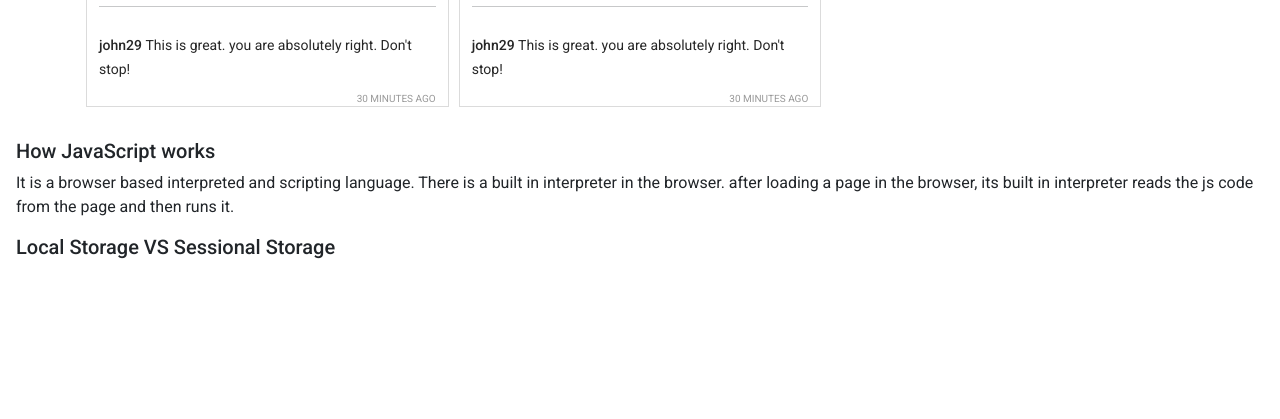
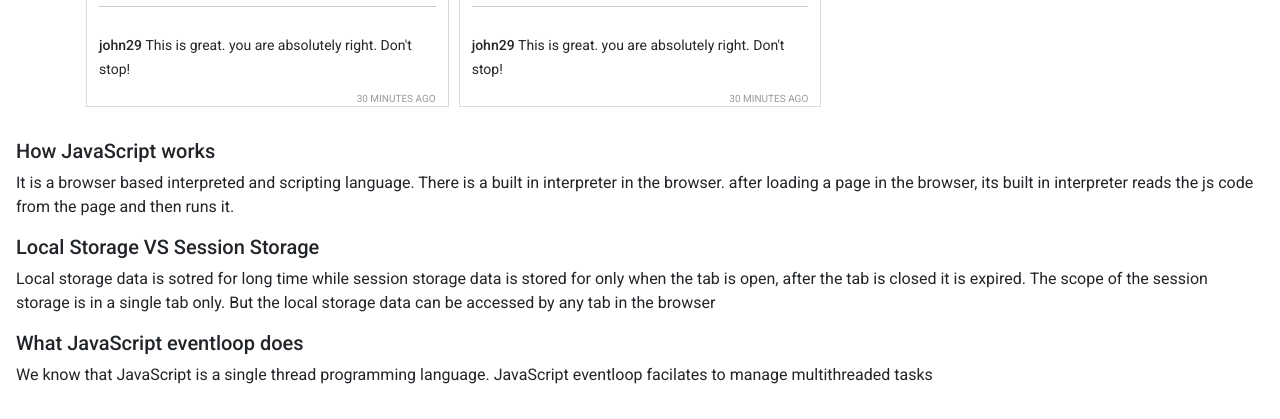
Before and after one commit to salaamah/insta-shohor, a plain HTML site: page index.html in a window 1280 px wide. Shown: the part 1425-1844 px from the top of the page. Before the commit the page ends 1716 px from the top, so only its background shows below. Drawn offline with nearby package versions, Linux system fonts and the light colour scheme.

Commit message:
local vs session added

```diff
--- a/index.html
+++ b/index.html
@@ -78,8 +78,10 @@
         <section class="mx-auto p-3">
             <h5>How JavaScript works</h5>
             <p>It is a browser based interpreted and scripting language. There is a built in interpreter in the browser. after loading a page in the browser, its built in interpreter reads the js code from the page and then runs it.</p>
-            <h5>Local Storage VS Sessional Storage</h5>
-            <p></p>
+            <h5>Local Storage VS Session Storage</h5>
+            <p>Local storage data is sotred for long time while session storage data is stored for only when the tab is open, after the tab is closed it is expired. The scope of the session storage is in a single tab only. But the local storage data can be accessed by any tab in the browser</p>
+            <h5>What JavaScript eventloop does</h5>
+            <p>We know that JavaScript is a single thread programming language. JavaScript eventloop facilates to manage multithreaded tasks</p>
         </section>
         <footer></footer>
 
```
